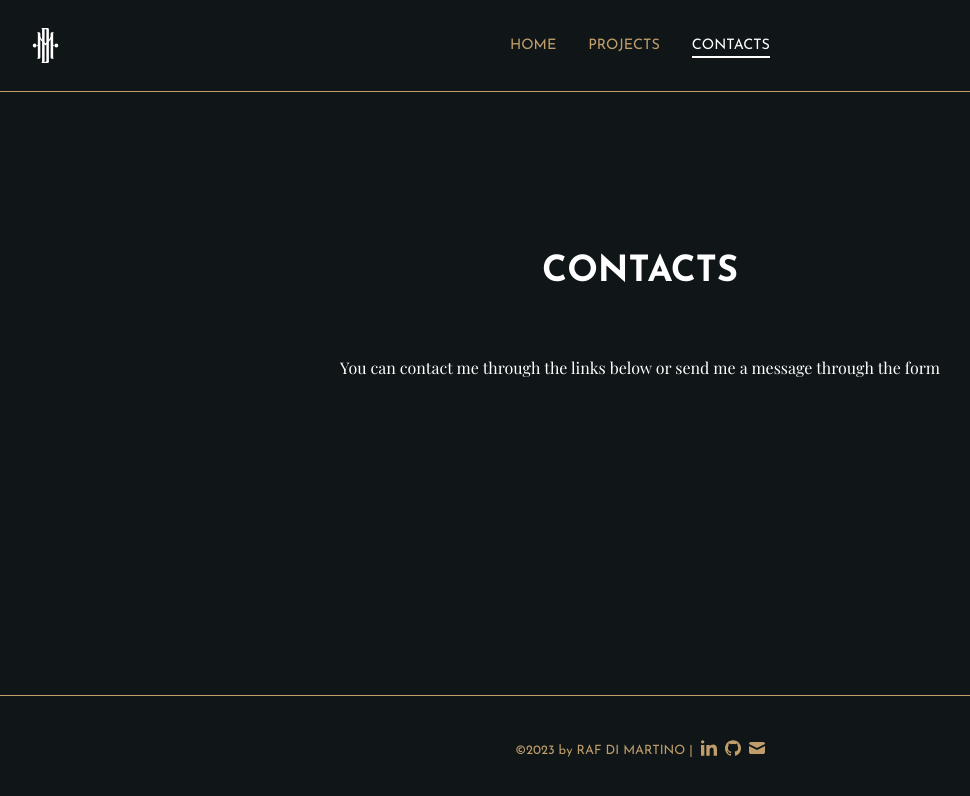
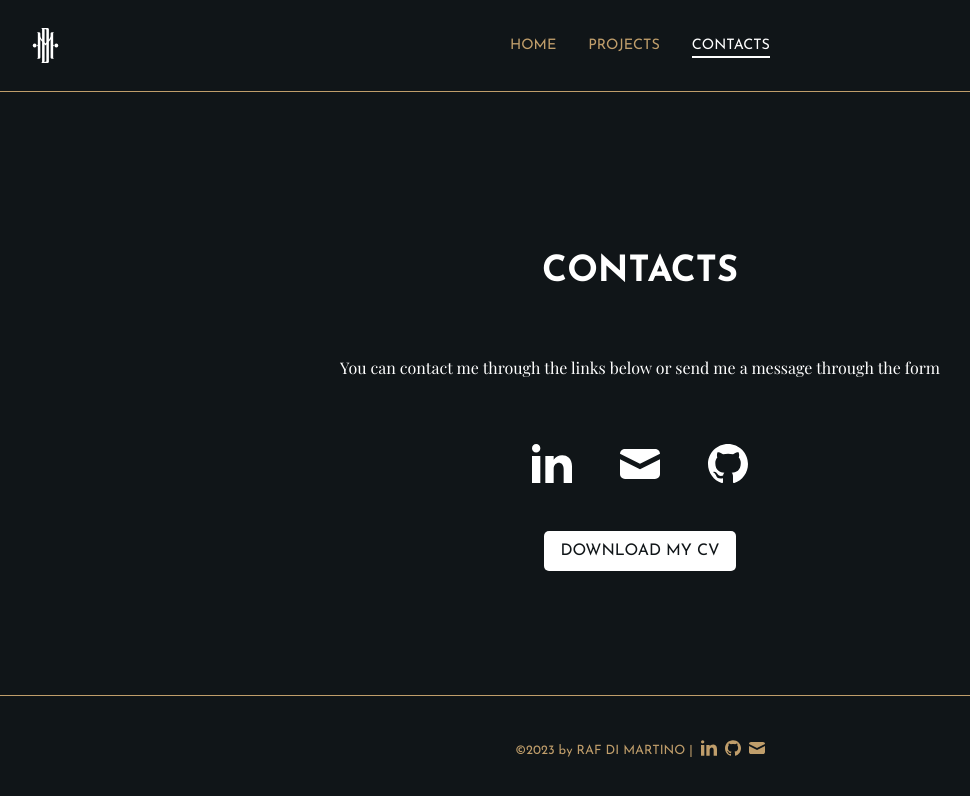
Before and after one commit to RafDiMartino/portfolio-2023, a Next.js app: page /contacts in a window 1280 px wide. Shown: the top 796 px of the page, without its empty margins (0-970 px from the left). Built offline with nearby package versions, Linux system fonts and the light colour scheme; a web font is replaced by a local one.

Commit message:
adding social media section to contacts page

```diff
--- a/app/components/buttons/Button.module.css
+++ b/app/components/buttons/Button.module.css
@@ -9,6 +9,7 @@
     background-color: var(--color-white);
     color: var(--color-primary);
     transition: background-color .2s ease-in-out;
+    width: fit-content;
     &:hover {
         background-color: var(--color-accent);
     }
--- a/app/components/pageHeading/Heading.tsx
+++ b/app/components/pageHeading/Heading.tsx
@@ -26,11 +26,11 @@ export const ProjectHeading = ({title, standfirst} : headings) => {
   }, [])
 
   return (
-    <div className={`${classes.headingContainer} headingAnimation`}>
+    <section className={`${classes.headingContainer} headingAnimation`}>
       <h1 className={classes.pageHeader}>{title}</h1>
       <div className={classes.standfirst}>
       {standfirst.map((s, i) => <p key={i}>{s}</p>)}
       </div>
-    </div>
+    </section>
   )
 }
--- /dev/null
+++ b/app/components/socialMedia/SocialMedia.module.css
@@ -0,0 +1,39 @@
+.socialContainer {
+    display: flex;
+    flex-direction: column;
+    justify-content: center;
+    align-items: center;
+
+    .socialWrapper {
+        width: 100%;
+        display: flex;
+        justify-content: center;
+        align-items: center;
+        transition: all 1s ease-in-out;
+        flex-wrap: wrap;
+        margin-bottom: 3rem;
+        gap: 3rem;
+
+        a {
+            width: 40px;
+            @screen md {
+                width: 50px
+            }
+
+            &:hover svg {
+                transition: fill all 1s ease-in-out;
+
+                path {
+                    transition: fill .2s ease;
+                    fill: var(--color-white);
+
+                }
+
+                &:hover path {
+                    fill: var(--color-accent);
+                }
+
+            }
+        }
+    }
+}
--- /dev/null
+++ b/app/components/socialMedia/SocialMedia.tsx
@@ -0,0 +1,35 @@
+import React from 'react'
+import Link from 'next/link'
+import classes from "./SocialMedia.module.css"
+import { Button } from '../buttons/Button'
+
+function SocialMedia() {
+    return (
+        <section className={classes.socialContainer}>
+            <div className={classes.socialWrapper}>
+
+                <Link href="https://www.linkedin.com/in/raffaele-di-martino/" target="_blank" aria-label='Linkedin profile link'>
+                    <svg viewBox="0 0 52 51" fill="none" xmlns="http://www.w3.org/2000/svg">
+                        <path d="M10.8343 5.54348C10.8343 8.64783 8.45098 11.087 5.41764 11.087C2.38431 11.087 0.000976562 8.64783 0.000976562 5.54348C0.000976562 2.43913 2.38431 0 5.41764 0C8.45098 0 10.8343 2.43913 10.8343 5.54348ZM10.8343 15.5217H0.000976562V51H10.8343V15.5217ZM28.1676 15.5217H17.3343V51H28.1676V32.3739C28.1676 21.9522 41.1676 21.0652 41.1676 32.3739V51H52.001V28.6043C52.001 11.087 32.7176 11.7522 28.1676 20.4V15.5217Z" fill="#ffffff" />
+                    </svg>
+                </Link>
+                <Link href="mailto:rafdimartino.dev@gmail.com" target="_blank" rel="noopener noreferrer" aria-label="link to the email">
+                    <svg viewBox="0 0 16 12" fill="none" xmlns="http://www.w3.org/2000/svg">
+                        <path d="M7.99999 5.882L0.00299072 1.884C0.0325948 1.37444 0.255899 0.895488 0.627168 0.545227C0.998438 0.194965 1.48958 -9.35456e-05 1.99999 3.36553e-08H14C14.5104 -9.35456e-05 15.0015 0.194965 15.3728 0.545227C15.7441 0.895488 15.9674 1.37444 15.997 1.884L7.99999 5.882Z" fill="#ffffff" />
+                        <path d="M8 8.11801L16 4.11801V10C16 10.5304 15.7893 11.0392 15.4142 11.4142C15.0391 11.7893 14.5304 12 14 12H2C1.46957 12 0.960859 11.7893 0.585786 11.4142C0.210714 11.0392 0 10.5304 0 10V4.11801L8 8.11801Z" fill="#ffffff" />
+                    </svg>
+                </Link>
+                <Link href="https://github.com/RafDiMartino" target="_blank" aria-label='Github profile link'>
+                    <svg viewBox="0 0 52 51" fill="none" xmlns="http://www.w3.org/2000/svg">
+                        <path fillRule="evenodd" clipRule="evenodd" d="M26.001 0C11.636 0 0.000976562 11.635 0.000976562 26C0.000976562 37.505 7.44348 47.2225 17.7785 50.6675C19.0785 50.895 19.566 50.115 19.566 49.4325C19.566 48.815 19.5335 46.7675 19.5335 44.59C13.001 45.7925 11.311 42.9975 10.791 41.535C10.4985 40.7875 9.23098 38.48 8.12598 37.8625C7.21598 37.375 5.91598 36.1725 8.09348 36.14C10.141 36.1075 11.6035 38.025 12.091 38.805C14.431 42.7375 18.1685 41.6325 19.6635 40.95C19.891 39.26 20.5735 38.1225 21.321 37.4725C15.536 36.8225 9.49098 34.58 9.49098 24.635C9.49098 21.8075 10.4985 19.4675 12.156 17.6475C11.896 16.9975 10.986 14.3325 12.416 10.7575C12.416 10.7575 14.5935 10.075 19.566 13.4225C21.646 12.8375 23.856 12.545 26.066 12.545C28.276 12.545 30.486 12.8375 32.566 13.4225C37.5385 10.0425 39.716 10.7575 39.716 10.7575C41.146 14.3325 40.236 16.9975 39.976 17.6475C41.6335 19.4675 42.641 21.775 42.641 24.635C42.641 34.6125 36.5635 36.8225 30.7785 37.4725C31.721 38.285 32.5335 39.845 32.5335 42.2825C32.5335 45.76 32.501 48.555 32.501 49.4325C32.501 50.115 32.9885 50.9275 34.2885 50.6675C44.5585 47.2225 52.001 37.4725 52.001 26C52.001 11.635 40.366 0 26.001 0Z" fill="#ffffff" />
+                    </svg>
+                </Link>
+
+            </div>
+            <Button link='/assets/cv/cv.pdf' target='_blank' btnText='Download my CV' />
+        </section>
+
+    )
+}
+
+export default SocialMedia
--- a/app/contacts/page.tsx
+++ b/app/contacts/page.tsx
@@ -2,6 +2,7 @@ import React from 'react'
 import classes from "./page.module.css"
 import { ProjectHeading } from '../components/pageHeading/Heading'
 import headings from "../data/headings.json"
+import SocialMedia from '../components/socialMedia/SocialMedia'
 
 export const metadata = {
     title: 'Raf Di Martino | Contacts',
@@ -12,16 +13,7 @@ export default function Page() {
   return (
     <main className={classes.pageContainer}>
       <ProjectHeading title={headings.contacts.title} standfirst={headings.contacts.standfirst}/>
-      {/* <div className={classes.contactWrapper}>
-        <h1>CONTACT ME</h1>
-        <p>You can contact me through the links below or send me a message through the form</p>
-        <div className={classes.socialMedia}>
-          <SocialMedia />
-        </div>
-        <div className={classes.formWrapper}>
-          <ContactForm />
-        </div>
-      </div> */}
+      <SocialMedia />
     </main>
   )
 }
```
Also changed, not shown: 1 other file (tests, documents, lock files or other folders).
